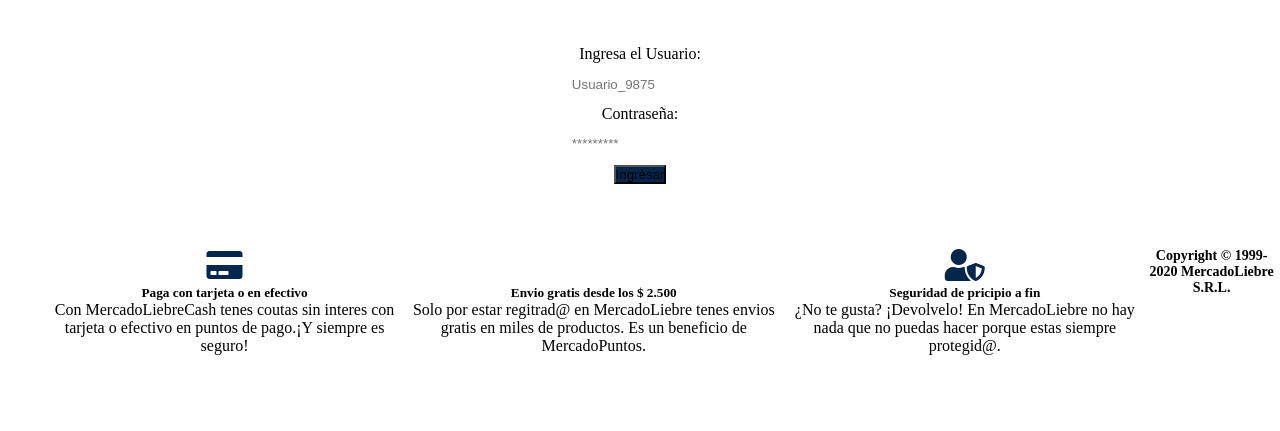
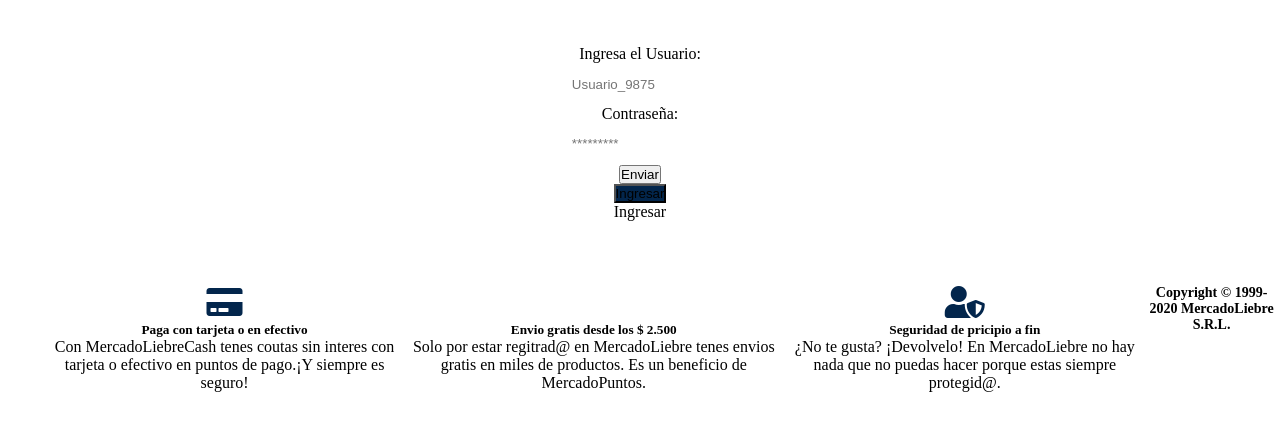
Before and after one commit to Maria-Vedia/MercadoLiebre, a website: page views/login.html in a window 1280 px wide. Shown: the part 189-620 px from the top of the page. Drawn offline with Linux system fonts and the light colour scheme; files that its build step writes are made by us from their sources; files whose address does not match are found by name.

Commit message:
haciendo cambios en el html de login y register

```diff
--- a/app.js
+++ b/app.js
@@ -23,3 +23,6 @@
 app.listen(3001, () => {
     console.log('Servidor andando');
 });
+
+const port = process.env.PORT || 3001;
+app.listen(port,()=>console.log('Servidor corriendo en el puerto $(port)'));
--- a/package.json
+++ b/package.json
@@ -4,8 +4,8 @@
   "description": "",
   "main": "app.js",
   "scripts": {
-    "test": "nodemon app.js",
-    "start": "node app.js",
+    "test": "nodemon src/index.js",
+    "start": "node src/index.js",
     "dev": "npx nodemon app.js"
   },
   "keywords": [],
--- a/views/login.html
+++ b/views/login.html
@@ -64,7 +64,7 @@
            <h1>¡INGRESA!</h1>
 
           <div class="caja-formulario">
-             <form action="/login" method="post">
+             <form action="/" method="get">
 
                <label for="Usuario">Ingresa el Usuario:</label>
                <input type="text" placeholder="Usuario_9875" id="input">
@@ -72,7 +72,8 @@
                <label for="Contraseña">Contraseña:</label>
                <input type="password" name="Contraseña" placeholder="*********" id="input">
 
-               <button type="submit" value="Ingresar" id="bton-ingresar">Ingresar</button>
+               <input type="submit" value="Enviar" class="boton" >
+               <input type="submit" value="Ingresar" id="bton-ingresar" href="/">Ingresar</button>
 
              </form>
           </div>
```
Also changed, not shown: views/register.html (+1 -1 lines).
